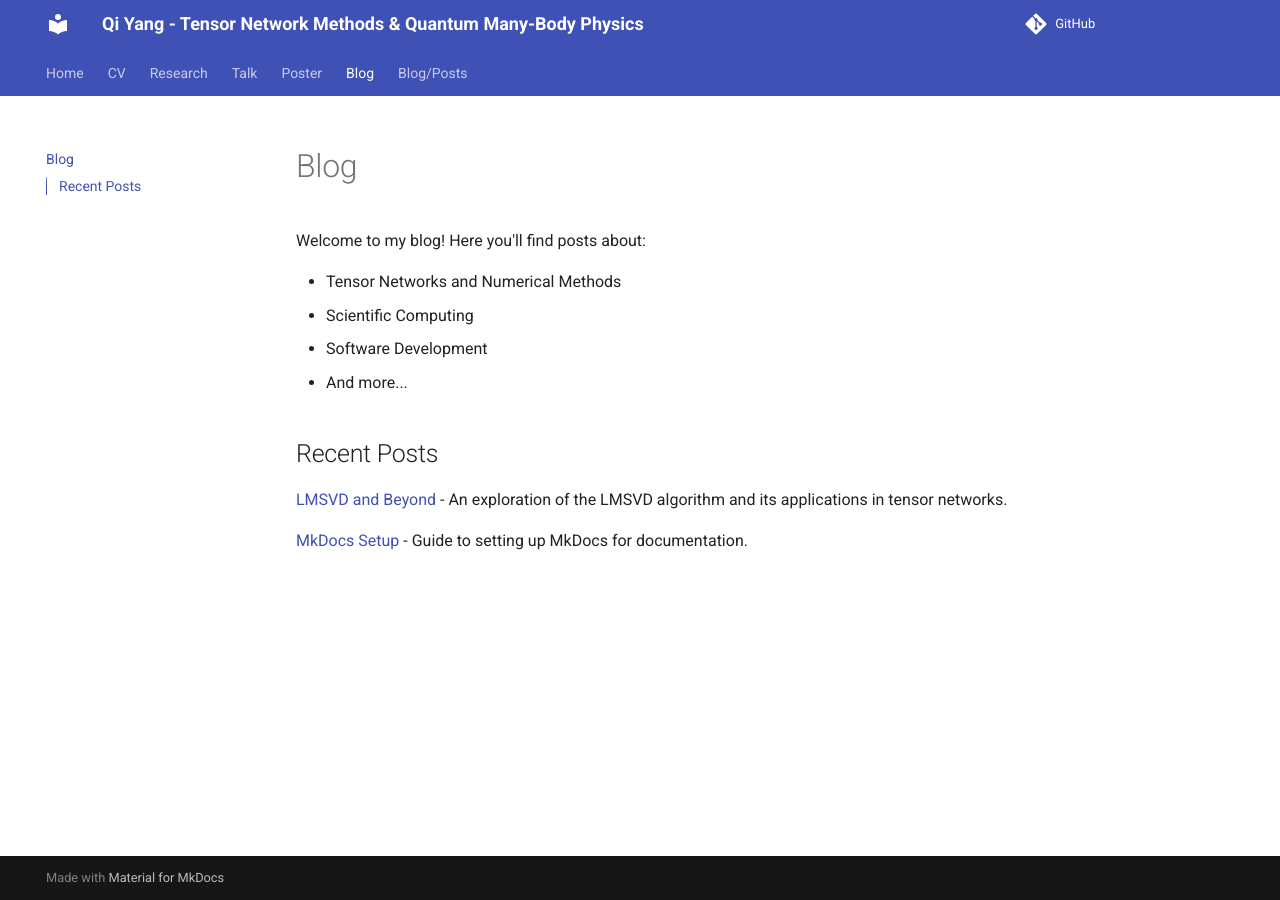
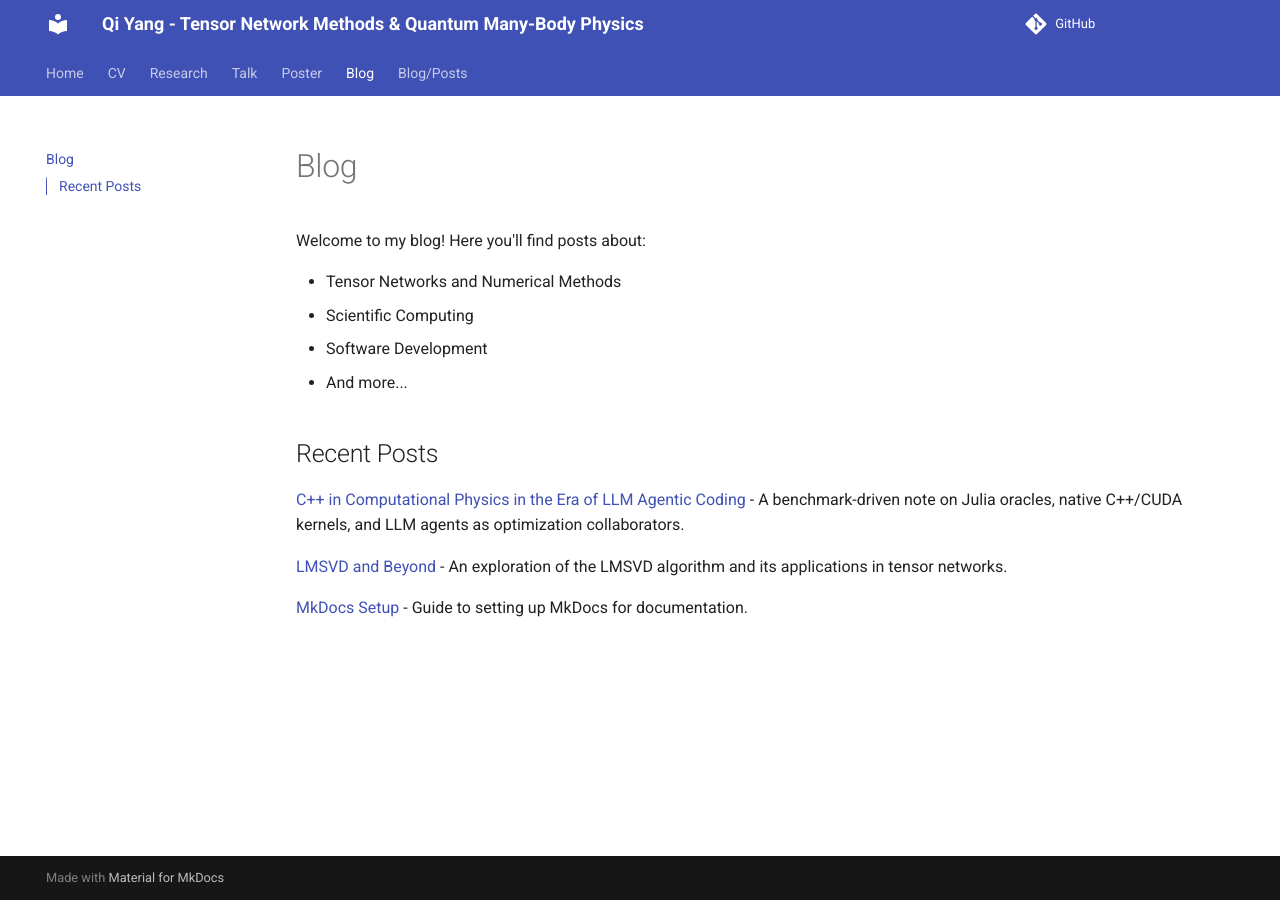
Before and after one commit to qiyang-ustc/qiyang-ustc.github.io, an MkDocs documentation site: the page built from docs/blog/index.md, in a window 1280 px wide. Built offline with MkDocs 1.6.1 and Material for MkDocs 9.7.7, drawn with Linux system fonts in a browser that asks for light colours; comment, search, counter and statistics services are not loaded.

Commit message:
Add LLM agentic coding benchmark blog

```diff
--- a/docs/blog/index.md
+++ b/docs/blog/index.md
@@ -9,6 +9,8 @@ Welcome to my blog! Here you'll find posts about:
 
 ## Recent Posts
 
+[C++ in Computational Physics in the Era of LLM Agentic Coding](llm-agentic-coding-cpp-computational-physics.md) - A benchmark-driven note on Julia oracles, native C++/CUDA kernels, and LLM agents as optimization collaborators.
+
 [LMSVD and Beyond](lmsvd.md) - An exploration of the LMSVD algorithm and its applications in tensor networks.
 
 [MkDocs Setup](mkdocs.md) - Guide to setting up MkDocs for documentation.
--- a/mkdocs.yml
+++ b/mkdocs.yml
@@ -21,6 +21,7 @@ nav:
   - Poster: posters.md
   - Blog/Overview: blog/index.md
   - Blog/Posts:
+    - LLM Agentic Coding C++: blog/llm-agentic-coding-cpp-computational-physics.md
     - LMSVD: blog/lmsvd.md
     - MkDocs: blog/mkdocs.md
 
```
Also changed, not shown: docs/blog/llm-agentic-coding-cpp-computational-physics.md (added, +25 -0 lines), docs/blog/asset/llm-agentic-coding/krylov_kernel_speedup.png (added), docs/blog/asset/llm-agentic-coding/krylov_kernel_speedup.svg (added), docs/blog/asset/llm-agentic-coding/tenet_vumps_speedup.png (added), docs/blog/asset/llm-agentic-coding/tenet_vumps_speedup.svg (added), 1 other file.
